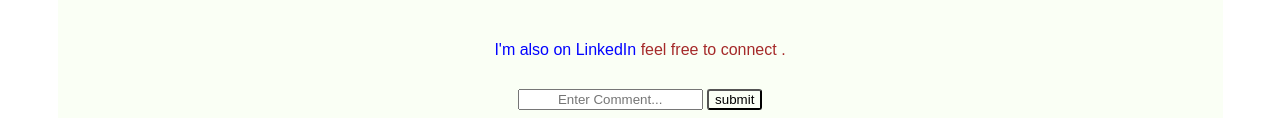
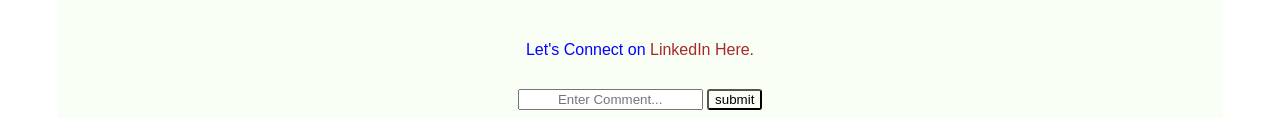
Before and after one commit to Collinsdaberechukwu/personal-website, a plain HTML site: page index.html in a window 1280 px wide. Shown: the part 436-554 px from the top of the page. Drawn offline with Linux system fonts and the light colour scheme.

Commit message:
Update index.html

```diff
--- a/index.html
+++ b/index.html
@@ -28,8 +28,8 @@
         </section>
         <section class="contact">
             <div>
-                <p class="link" >I'm also on LinkedIn
-                    <a href="http://www.linkedin.com/in/collinsdaberechukwu"target="_blank"> feel free to connect .</a>
+                <p class="link" >Let's Connect on
+                    <a href="http://www.linkedin.com/in/collinsdaberechukwu"target="_blank">LinkedIn Here.</a>
                 </p>
            </div>
            <div class="form">
```
